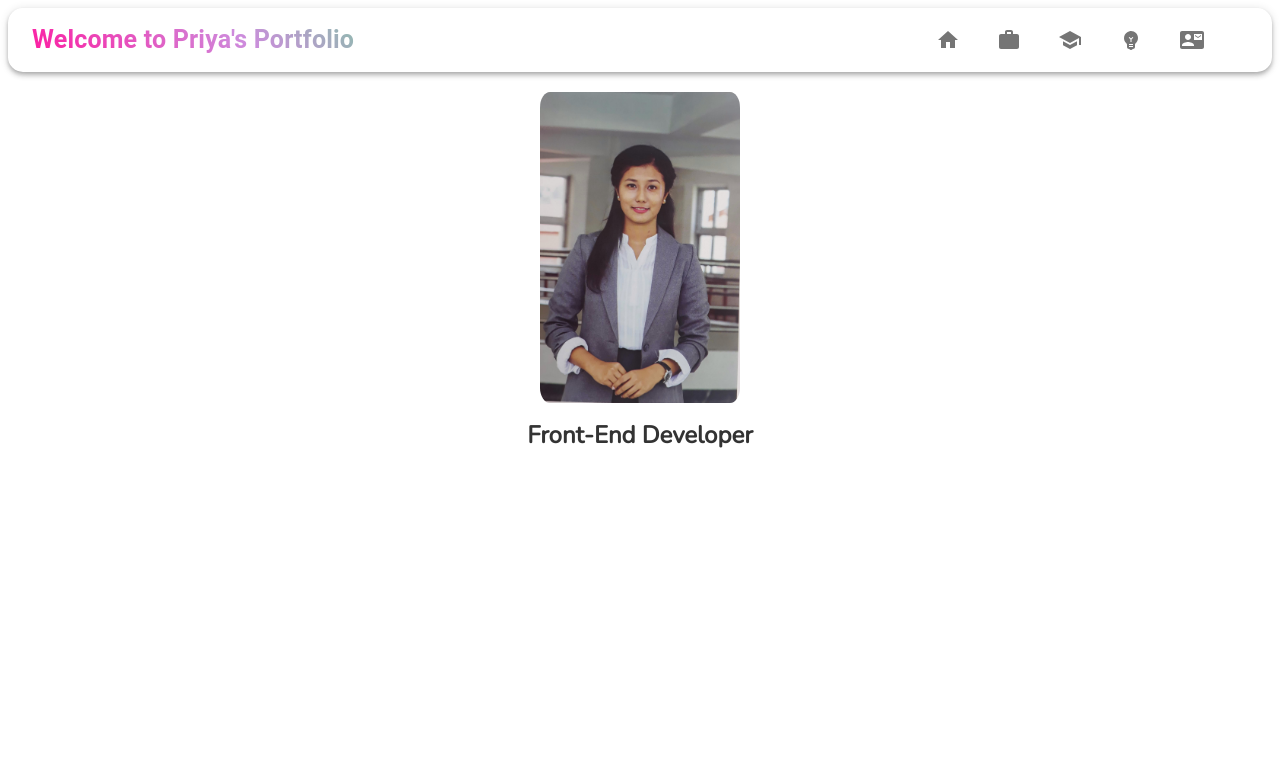
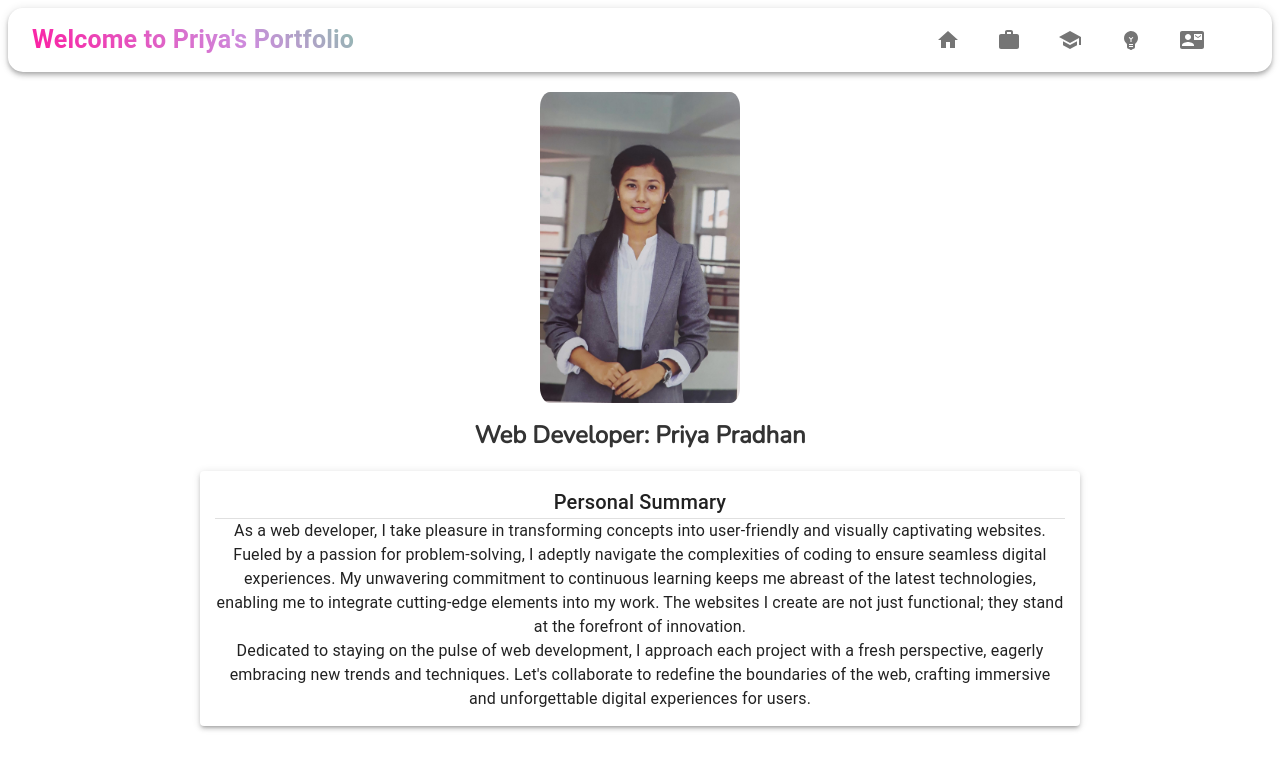
Before and after one commit to Priya-Pdh/my-portfolio, a React (Vite) app in the folder Portfolio/: page / in a window 1280 px wide. Shown: the top 770 px of the page. Built offline with nearby package versions, Linux system fonts and the light colour scheme.

Commit message:
updated the personal summary

```diff
--- a/Portfolio/src/Pages/Home/Home.jsx
+++ b/Portfolio/src/Pages/Home/Home.jsx
@@ -1,59 +1,52 @@
 import React from 'react';
-import styled from 'styled-components';
+import { Box, Typography, Paper, Divider } from '@mui/material';
+import { styled } from '@mui/system';
 import myImage from '../../assets/image-priya.jpg';
 import data from '../../data.json';
+import { SafetyDivider } from '@mui/icons-material';
 
-const HomeContainer = styled.div`
-  text-align: center;
-  padding: 20px;
-`;
+const HomeContainer = styled('div')({
+  textAlign: 'center',
+  padding: '20px',
+});
 
-const ProfileImage = styled.img`
-  width: 200px; /* Adjust the width as needed */
-  border-radius: 5%; /* Make the image round */
-`;
+const ProfileImage = styled('img')({
+  width: '200px',
+  borderRadius: '5%',
+});
 
-const Title = styled.h1`
-  margin-top: 10px;
-  font-size: 24px;
-  color: #333;
-`;
+const Title = styled('h1')({
+  marginTop: '10px',
+  fontSize: '24px',
+  color: '#333',
+});
+
+const DescriptionContainer = styled(Paper)({
+  marginTop: '20px',
+  padding: '15px',
+  maxWidth: '850px',
+  marginLeft: 'auto',
+  marginRight: 'auto',
+});
 
 const Home = () => {
-  const { Home } = data
+  const { personalInfo } = data;
+
   return (
     <HomeContainer>
       <ProfileImage src={myImage} alt="my Name" />
-      <Title>Front-End Developer</Title>
+      <Title>{personalInfo.title}</Title>
+
+      <Box mt={2}>
+        <DescriptionContainer elevation={3}>
+          <Typography variant="h6">{personalInfo.summary}</Typography>
+          <Divider/>
+          <Typography>{personalInfo.des01}</Typography>
+          <Typography>{personalInfo.des02}</Typography>
+        </DescriptionContainer>
+      </Box>
     </HomeContainer>
   );
 };
 
 export default Home;
-
-// import Skills from './Skills';
-// import Education from './Education';
-// import ContactInfo from './ContactInfo';
-// import Project from './Project';
-// import data from '../data.json';
-
-// function Home() {
-//   const { personalInfo, projects, skills, education, contactInfo } = data;
-
-//   return (
-//     <div>
-//       <p>Hello</p>
-//       <Header personalInfo={personalInfo} />
-
-//       <Project projects={projects} />
-
-//       <Skills skills={skills} />
-
-//       <Education education={education} />
-
-//       <ContactInfo contactInfo={contactInfo} />
-//     </div>
-//   );
-// }
-
-// export default Home;
--- a/Portfolio/src/data.json
+++ b/Portfolio/src/data.json
@@ -1,8 +1,9 @@
 {
     "personalInfo": {
-      "name": "Priya Pradhan",
-      "title": "Web Dev Student",
-      "description": "An enthusiastic Web developer who thrives on creating digital solutions..."
+      "title": "Web Developer: Priya Pradhan",
+      "summary": "Personal Summary",
+      "des01": "As a web developer, I take pleasure in transforming concepts into user-friendly and visually captivating websites. Fueled by a passion for problem-solving, I adeptly navigate the complexities of coding to ensure seamless digital experiences. My unwavering commitment to continuous learning keeps me abreast of the latest technologies, enabling me to integrate cutting-edge elements into my work. The websites I create are not just functional; they stand at the forefront of innovation. ",
+      "des02": "Dedicated to staying on the pulse of web development, I approach each project with a fresh perspective, eagerly embracing new trends and techniques. Let's collaborate to redefine the boundaries of the web, crafting immersive and unforgettable digital experiences for users."
     },
     "projects": [
       {
```
Also changed, not shown: Portfolio/src/App.jsx (+0 -18 lines).
